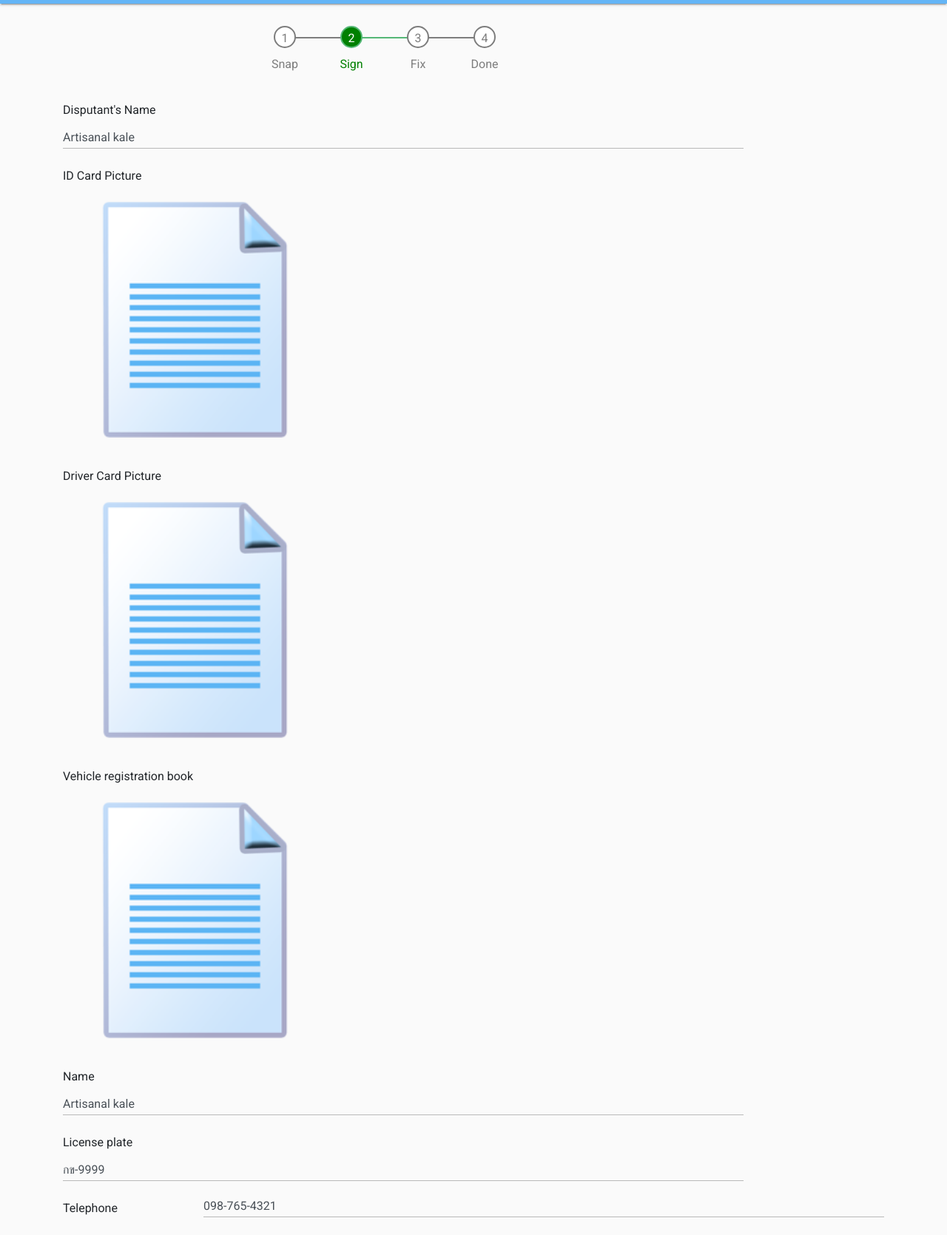
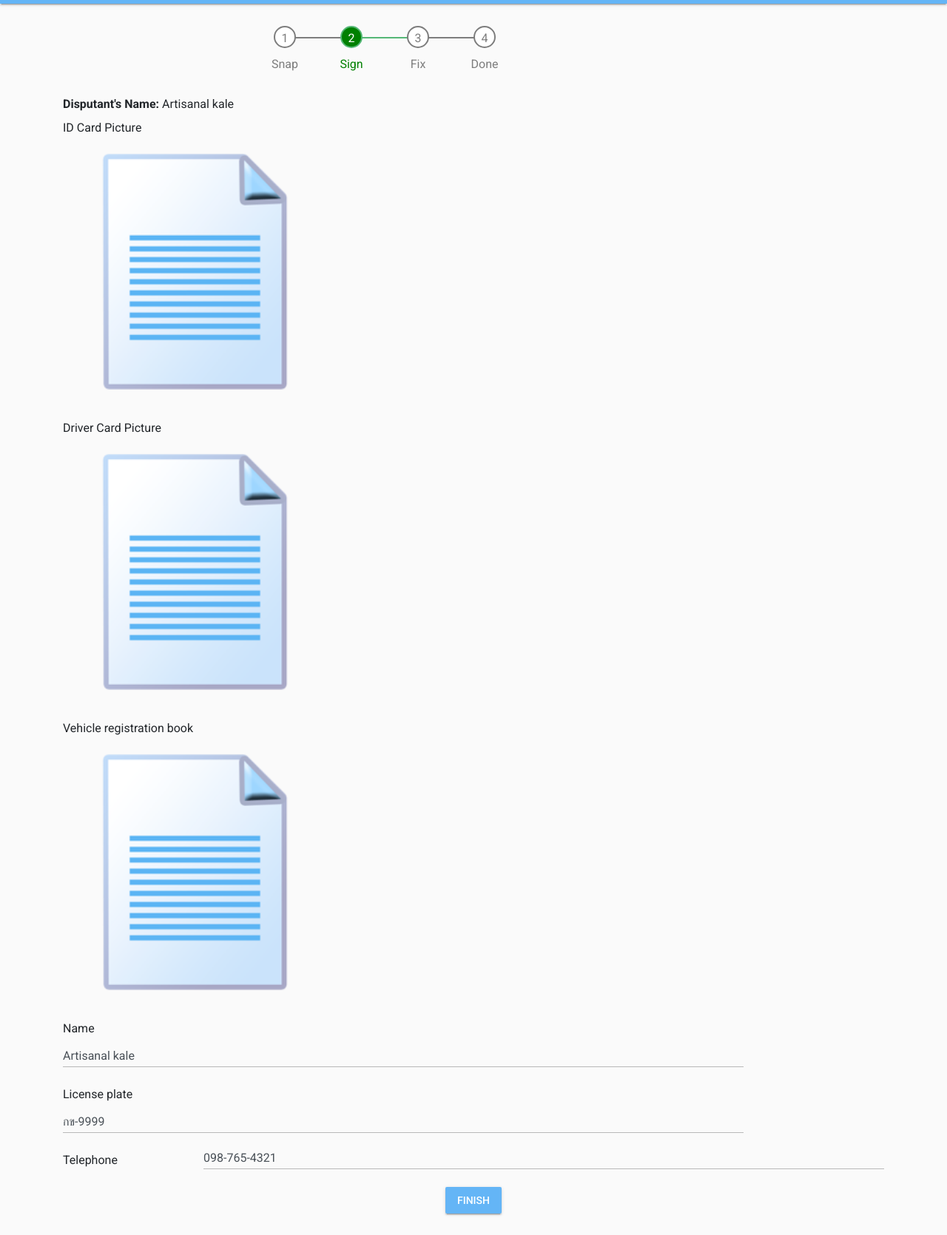
Before and after one commit to XrosIsorX/unicorn-insure, a plain HTML site: page disputant-detail.html in a window 1280 px wide. Shown: the part 51-1721 px from the top of the page at 74% size. After the commit the page ends 1697 px from the top, so only its background shows below. Drawn offline with nearby package versions, Linux system fonts and the light colour scheme.

Commit message:
link finish to claim-form

```diff
--- a/disputant-detail.html
+++ b/disputant-detail.html
@@ -33,12 +33,7 @@
   </div>
 
   <div class="container" id="main-container">
-    <div class="form-group row">
-      <label for="example-text-input" class="col-4 col-form-label">Disputant's Name</label>
-      <div class="col-10">
-        <input class="form-control" type="text" value="Artisanal kale" id="example-text-input">
-      </div>
-    </div>
+     <b>Disputant's Name: </b>Artisanal kale
 
 
     <div class="form-group row">
@@ -82,6 +77,12 @@
         <input class="form-control" type="tel" value="098-765-4321" id="example-tel-input">
       </div>
     </div>
+
+  </div>
+
+
+  <div style="text-align:center">
+    <a type="button" class="btn btn-raised btn-primary" href="./sign.html">Finish</a>
   </div>
 
   <!-- jQuery first, then Popper.js, then Bootstrap JS -->
```
Also changed, not shown: QR.html (+1 -1 lines), done.html (+3 -1 lines), link_view_claim_form.html (+1 -1 lines), sign.html (+1 -1 lines).
